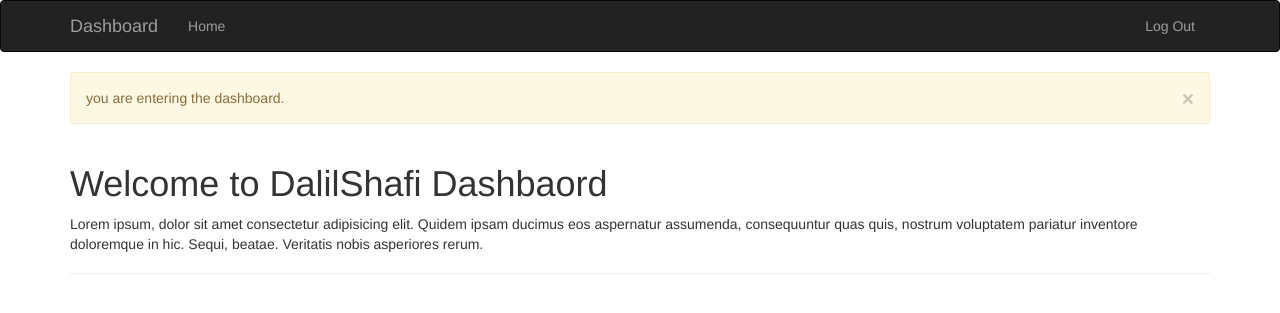
After one commit to afourteia/dalil-dashboard, a Flask app: page /plot/visualize in a window 1280 px wide. The commit adds this page. Shown: the top 313 px of the page. Run offline with Flask 2, Linux system fonts and the light colour scheme; the visitor is signed in with stand-in values (Sample User, id 1); some libraries are stand-ins or nearby versions.

Commit message:
Added a plot app to the website

```diff
--- a/app/__init__.py
+++ b/app/__init__.py
@@ -32,4 +32,7 @@ def create_app(config_name):
     from .auth import auth as auth_blueprint
     app.register_blueprint(auth_blueprint, url_prefix='/auth')
 
+    from .plot import plot as plot_blueprint
+    app.register_blueprint(plot_blueprint, url_prefix='/plot')
+
     return app
--- a/app/auth/views.py
+++ b/app/auth/views.py
@@ -15,7 +15,9 @@ def login():
     if form.validate_on_submit():
         # Login and validate the user.
         # user should be an instance of your `User` class
+        # Query the database and filter by the provided email
         user = User.query.filter_by(email=form.email.data).first()
+        # Check if the provided email exists in the database and see verify the provided password is correct via the hash
         if user is not None and user.verify_password(form.password.data):
             login_user(user, form.remember_me.data)
             flask.flash('Logged in successfully.')
@@ -30,7 +32,7 @@ def login():
         #     return flask.abort(400)
 
         flash('Invalid username or password.')
-    return flask.render_template('auth/login.html', form=form)
+    return render_template('auth/login.html', form=form)
 
 
 @auth.route('/logout')
--- /dev/null
+++ b/app/plot/__init__.py
@@ -0,0 +1,6 @@
+from flask import Blueprint
+
+plot = Blueprint('plot', __name__)
+
+
+from . import views
--- /dev/null
+++ b/app/plot/views.py
@@ -0,0 +1,11 @@
+from flask import render_template, redirect, request, url_for, flash
+from flask_login import login_required
+from . import plot
+
+
+@plot.route('/visualize')
+@login_required
+def visualize():
+    flash('you are entering the dashboard.')
+    # return render_template((url_for('plot.visualize')))
+    return render_template('plot/visualize.html')
--- a/app/templates/auth/login.html
+++ b/app/templates/auth/login.html
@@ -1,7 +1,7 @@
 {% extends "base.html" %}
 {% import "bootstrap/wtf.html" as wtf %}
 
-{% block title %}Flasky - Login{% endblock %}
+{% block title %}Dalilshafi - Login{% endblock %}
 
 {% block page_content %}
 <div class="page-header">
--- a/app/templates/base.html
+++ b/app/templates/base.html
@@ -1,28 +1,46 @@
 {% extends "bootstrap/base.html" %}
+<!-- prettier-ignore -->
+{% block title %}DalilShafi Dashboard{% endblock %}
+<!-- prettier-ignore -->
+{% block head %}
+<!-- prettier-ignore -->
+{{ super() }}
 
-{% block title %}Flasky{% endblock %}
-
-{% block head %}
-{{ super() }}
-<link rel="shortcut icon" href="{{ url_for('static', filename='favicon.ico') }}" type="image/x-icon">
-<link rel="icon" href="{{ url_for('static', filename='favicon.ico') }}" type="image/x-icon">
+<link
+    rel="shortcut icon"
+    href="{{ url_for
+    ('static', filename='favicon.ico') }}"
+    type="image/x-icon"
+/>
+<link
+    rel="icon"
+    href="{{ url_for('static', filename='favicon.ico') }}"
+    type="image/x-icon"
+/>
 {% endblock %}
 
+<!-- prettier-ignore -->
 {% block navbar %}
 <div class="navbar navbar-inverse" role="navigation">
     <div class="container">
         <div class="navbar-header">
-            <button type="button" class="navbar-toggle" data-toggle="collapse" data-target=".navbar-collapse">
+            <button
+                type="button"
+                class="navbar-toggle"
+                data-toggle="collapse"
+                data-target=".navbar-collapse"
+            >
                 <span class="sr-only">Toggle navigation</span>
-                <span class="icon-bar"></span>
-                <span class="icon-bar"></span>
+                <span class="icon-bar"></span> <span class="icon-bar"></span>
                 <span class="icon-bar"></span>
             </button>
-            <a class="navbar-brand" href="{{ url_for('main.index') }}">Flasky</a>
+            <a class="navbar-brand" href="{{ url_for('plot.visualize') }}"
+                >Dashboard</a
+            >
         </div>
         <div class="navbar-collapse collapse">
             <ul class="nav navbar-nav">
-                <li><a href="{{ url_for('main.index') }}">Home</a></li>
+                <li><a href="{{ url_for('main.index') }}"> Home</a></li>
             </ul>
             <ul class="nav navbar-nav navbar-right">
                 {% if current_user.is_authenticated %}
@@ -34,22 +52,32 @@
         </div>
     </div>
 </div>
+<!-- prettier-ignore -->
 {% endblock %}
 
+<!-- prettier-ignore -->
 {% block content %}
 <div class="container">
+    <!-- prettier-ignore -->
     {% for message in get_flashed_messages() %}
     <div class="alert alert-warning">
-        <button type="button" class="close" data-dismiss="alert">&times;</button>
+        <button type="button" class="close" data-dismiss="alert">
+            &times;
+        </button>
         {{ message }}
     </div>
+    <!-- prettier-ignore -->
     {% endfor %}
-
+    <!-- prettier-ignore -->
     {% block page_content %}{% endblock %}
 </div>
 {% endblock %}
 
+<!-- prettier-ignore -->
 {% block scripts %}
+<!-- prettier-ignore -->
 {{ super() }}
+<!-- prettier-ignore -->
 {{ moment.include_moment() }}
+<!-- prettier-ignore -->
 {% endblock %}
--- /dev/null
+++ b/app/templates/plot/visualize.html
@@ -0,0 +1,18 @@
+{% extends "base.html" %}
+<!-- prettier-ignore -->
+{% import "bootstrap/wtf.html" as wtf %}
+<!-- prettier-ignore -->
+{% block title %}Dalilshafi - Login{% endblock %}
+<!-- prettier-ignore -->
+{% block page_content %}
+<div class="page-header">
+    <h1>Welcome to DalilShafi Dashbaord</h1>
+    <p>
+        Lorem ipsum, dolor sit amet consectetur adipisicing elit. Quidem ipsam
+        ducimus eos aspernatur assumenda, consequuntur quas quis, nostrum
+        voluptatem pariatur inventore doloremque in hic. Sequi, beatae.
+        Veritatis nobis asperiores rerum.
+    </p>
+</div>
+
+{% endblock %}
```
Also changed, not shown: app/templates/404.html (+3 -8 lines), app/templates/500.html (+3 -8 lines), 1 other file.
